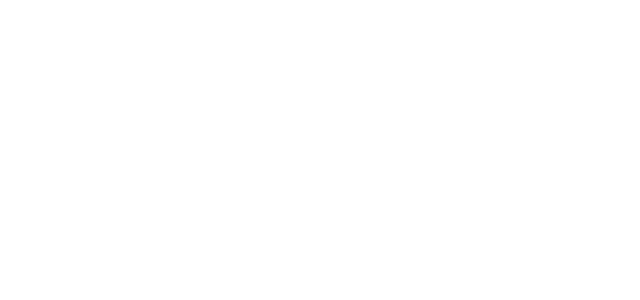
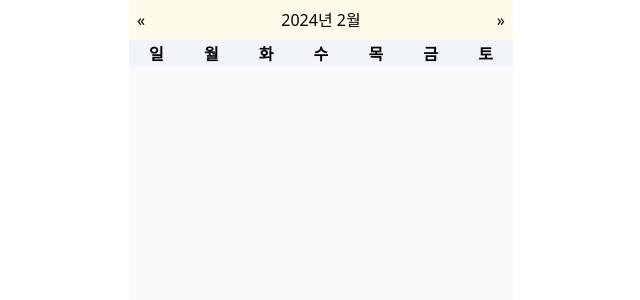
Before and after one commit to uudeok/calendeok, a React app: page / in a window 1280 px wide. Shown: the top 300 px of the page, without its empty margins (319-959 px from the left). Built offline with nearby package versions, Linux system fonts and the light colour scheme.

Commit message:
update : 요일 구성

```diff
--- a/src/App.tsx
+++ b/src/App.tsx
@@ -4,10 +4,6 @@ import Calender from "./Calendeok";
 const App = () => {
   const [date, setDate] = useState(new Date());
 
-  return (
-    <div>
-      <Calender selected={date} />
-    </div>
-  );
+  return <Calender selected={date} />;
 };
 export default App;
--- a/src/Calendeok/CalenderHeader.tsx
+++ /dev/null
@@ -1,49 +0,0 @@
-type HeaderType = {
-  curYear: number;
-  setCurYear: React.Dispatch<React.SetStateAction<number>>;
-  curMonth: number;
-  setCurMonth: React.Dispatch<React.SetStateAction<number>>;
-};
-
-const CalenderHeader = ({
-  curYear,
-  curMonth,
-  setCurMonth,
-  setCurYear,
-}: HeaderType) => {
-  const handlePrevButton = (e: React.MouseEvent<HTMLButtonElement>) => {
-    e.preventDefault();
-
-    if (curMonth === 0) {
-      setCurMonth(11);
-      setCurYear(curYear - 1);
-    } else {
-      setCurMonth(curMonth - 1);
-    }
-  };
-
-  const handleNextButton = (e: React.MouseEvent<HTMLButtonElement>) => {
-    e.preventDefault();
-
-    if (curMonth === 11) {
-      setCurMonth(0);
-      setCurYear(curYear + 1);
-    } else {
-      setCurMonth(curMonth + 1);
-    }
-  };
-
-  const getHeaderLabel = (curYear: number, curMonth: number) => {};
-
-  return (
-    <div className="flex w-80 bg-amber-50 p-2 justify-center">
-      <button onClick={handlePrevButton}>«</button>
-      <div className="flex-grow text-center">
-        {curYear} {curMonth + 1}
-      </div>
-      <button onClick={handleNextButton}>»</button>
-    </div>
-  );
-};
-
-export default CalenderHeader;
--- /dev/null
+++ b/src/Calendeok/Day.tsx
@@ -0,0 +1,24 @@
+type DayProps = {
+  month: number;
+  year: number;
+};
+
+const Day = ({ year, month }: DayProps) => {
+  const calculateMonthInfo = (year: number, month: number) => {
+    const firstDay = new Date(year, month).getDay();
+    const lastDate = new Date(year, month + 1, 0);
+    console.log(firstDay, lastDate);
+
+    return { firstDay, lastDate };
+  };
+
+  calculateMonthInfo(year, month);
+
+  return (
+    <>
+      <div></div>
+    </>
+  );
+};
+
+export default Day;
--- a/src/Calendeok/DayOfWeek.tsx
+++ b/src/Calendeok/DayOfWeek.tsx
@@ -1,9 +1,18 @@
 const DayOfWeek = () => {
   return (
-    <thead>
-      <td>일</td>
-      <td>월</td>
-    </thead>
+    <table className="bg-slate-100">
+      <tbody>
+        <tr>
+          <th>일</th>
+          <th>월</th>
+          <th>화</th>
+          <th>수</th>
+          <th>목</th>
+          <th>금</th>
+          <th>토</th>
+        </tr>
+      </tbody>
+    </table>
   );
 };
 
--- a/src/Calendeok/index.tsx
+++ b/src/Calendeok/index.tsx
@@ -1,16 +1,59 @@
-import CalenderHeader from "./CalenderHeader";
 import { useState } from "react";
+import DayOfWeek from "./DayOfWeek";
+import Day from "./Day";
 
 type CalenderType = {
   selected: Date;
 };
 
 const Calender = ({ selected }: CalenderType) => {
-  console.log(selected);
+  const [year, setYear] = useState(selected.getFullYear());
+  const [month, setMonth] = useState(selected.getMonth());
+
+  const handlePrevButton = (e: React.MouseEvent<HTMLButtonElement>) => {
+    e.preventDefault();
+
+    if (month === 0) {
+      setMonth(11);
+      setYear(year - 1);
+    } else {
+      setMonth(month - 1);
+    }
+  };
+
+  const handleNextButton = (e: React.MouseEvent<HTMLButtonElement>) => {
+    e.preventDefault();
+
+    if (month === 11) {
+      setMonth(0);
+      setYear(year + 1);
+    } else {
+      setMonth(month + 1);
+    }
+  };
+
+  const getMonthLabel = (year: number, month: number) => {
+    const monthLabel = new Date(year, month).toLocaleDateString("ko-KR", {
+      year: "numeric",
+      month: "long",
+    });
+
+    return monthLabel;
+  };
 
   return (
     <>
-      <div></div>
+      <div className="flex flex-col w-96 h-full bg-slate-50 m-auto">
+        <div className="flex w-96 bg-amber-50 p-2 justify-center">
+          <button onClick={handlePrevButton}>«</button>
+          <span className="flex-grow text-center">
+            {getMonthLabel(year, month)}
+          </span>
+          <button onClick={handleNextButton}>»</button>
+        </div>
+        <DayOfWeek />
+        <Day year={year} month={month} />
+      </div>
     </>
   );
 };
```
